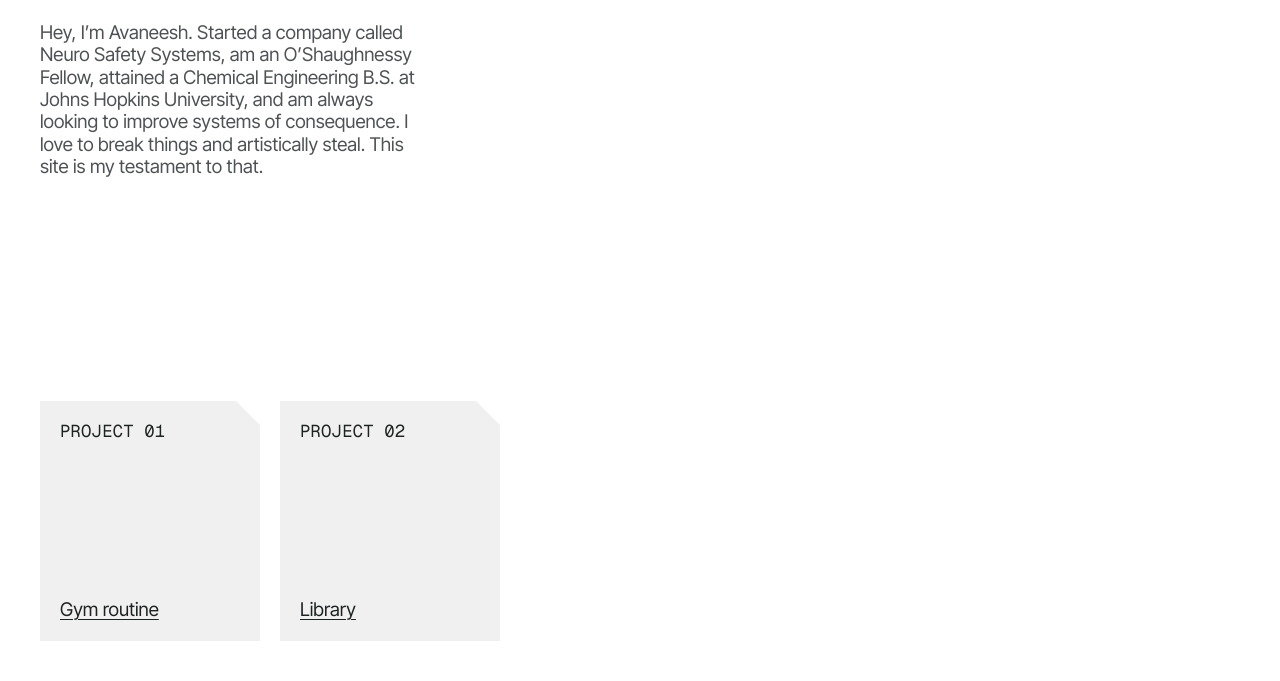
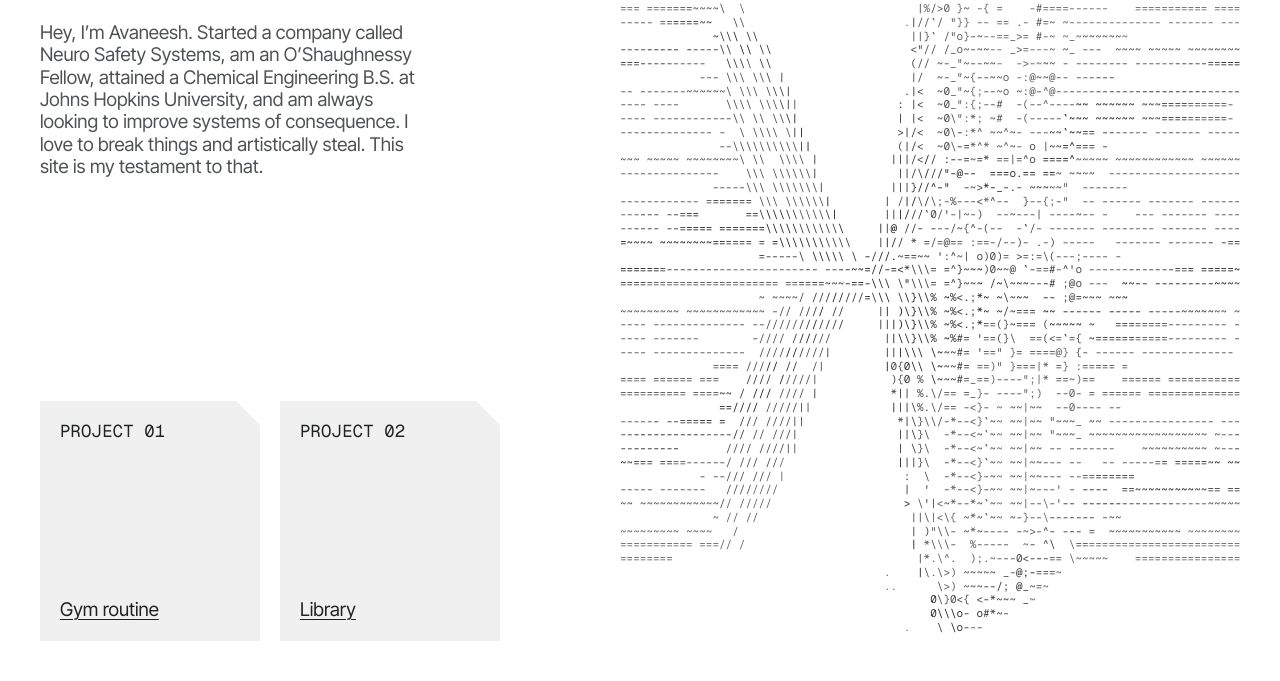
Before and after one commit to neeshthecoder/neeshthecoder.github.io, a plain HTML site: page index.html in a window 1280 px wide. Shown: the part 119-800 px from the top of the page. Drawn offline with nearby package versions, Linux system fonts and the light colour scheme; animation ran at ten frames a second.

Commit message:
Add flowing ASCII animation to the right column on desktop and tablet
Two-column grid from 820px up with flow.js drawing into a canvas on the
right; below 820px the canvas is hidden and the layout is unchanged.

Co-Authored-By: Claude Opus 5.5 <noreply@anthropic.com>

```diff
--- /dev/null
+++ b/flow.js
@@ -0,0 +1,166 @@
+/* flow.js — a field of monospace characters streaming left to right,
+   squeezing through a bottleneck and breaking into turbulence.
+   Usage: <canvas class="flow" aria-hidden="true"></canvas> + <script src="flow.js" defer></script>
+   Colors come from styles.css tokens, so it follows light/dark mode. */
+(function () {
+  // ---------- tunables ----------
+  const FONT_PX = 11;        // character size
+  const LINES = 26;          // number of streams
+  const SPEED = 0.22;        // flow speed
+  const FPS = 30;
+
+  // ---------- math helpers ----------
+  const clamp = (x, a, b) => Math.min(b, Math.max(a, x));
+  const smooth = (a, b, x) => { const t = clamp((x - a) / (b - a), 0, 1); return t * t * (3 - 2 * t); };
+  const fract = (x) => x - Math.floor(x);
+  const hash = (x, y, z) => fract(Math.sin(x * 127.1 + y * 311.7 + z * 74.7) * 43758.5453);
+  function noise(x, y, z) {
+    const xi = Math.floor(x), yi = Math.floor(y), zi = Math.floor(z);
+    const xf = x - xi, yf = y - yi, zf = z - zi;
+    const u = xf * xf * (3 - 2 * xf), v = yf * yf * (3 - 2 * yf), w = zf * zf * (3 - 2 * zf);
+    const l = (a, b, t) => a + (b - a) * t;
+    const h = (i, j, k) => hash(xi + i, yi + j, zi + k);
+    return l(
+      l(l(h(0, 0, 0), h(1, 0, 0), u), l(h(0, 1, 0), h(1, 1, 0), u), v),
+      l(l(h(0, 0, 1), h(1, 0, 1), u), l(h(0, 1, 1), h(1, 1, 1), u), v), w) * 2 - 1;
+  }
+
+  // Envelope: full height on the left, pinched neck, wide messy bloom on the right.
+  const NECK = 0.4;
+  function width(u) {
+    const sigma = u < NECK ? 0.13 : 0.06;
+    const pinch = Math.exp(-Math.pow((u - NECK) / sigma, 2));
+    const bloom = 0.06 * Math.exp(-Math.pow((u - 0.58) / 0.1, 2)); // slight swell after the neck
+    return 0.8 - 0.74 * pinch + bloom;
+  }
+  const dWidth = (u) => (width(u + 0.002) - width(u - 0.002)) / 0.004;
+  const turbulence = (u) => smooth(0.4, 0.48, u) * (1 - smooth(0.58, 0.86, u));
+
+  const CALM = ['-', '-', '=', '~'];
+  const CHAOS = '()/\\|{}<>~^*%#@0o.:;\'`"_'.split('');
+
+  // Returns [char, brightness 0..1] or null for one cell.
+  function cell(u, v, t, rowV, aspect) {
+    const w = width(u);
+    const tb = turbulence(u);
+    let y0 = v / w;
+    y0 += tb * 0.3 * noise(u * 7 - t * 0.9, y0 * 2.5, t * 0.35);
+    if (Math.abs(y0) > 1.02) {
+      // sparse spray around the turbulent region
+      if (tb > 0.2 && hash(Math.floor(u * 400), Math.floor(v * 200), Math.floor(t * 4)) > 0.985 - tb * 0.02)
+        return ['.', 0.25];
+      return null;
+    }
+    const s = (y0 + 1) / 2 * LINES;
+    const line = Math.floor(s);
+    const distV = Math.abs(fract(s) - 0.5) * 2 * w / LINES; // distance to stream centre, in v units
+    if (distV > rowV * 0.55 + tb * rowV * 0.6) return null;
+
+    // dashes travelling along each stream
+    const phase = hash(line, 3, 7);
+    const dash = fract(u * (10 + phase * 6) - t * SPEED * (0.8 + phase * 0.5) + phase);
+    if (dash > 0.82 + (1 - tb) * 0.1) return null;
+
+    // a brighter pulse that rides the flow
+    const pulse = Math.pow(0.5 + 0.5 * Math.sin((u * 6 - t * SPEED * 6) + line * 0.7), 6);
+    const neck = Math.exp(-Math.pow((u - NECK) / 0.08, 2));
+    const edge = 1 - Math.abs(y0) * 0.45;
+    let b = clamp(0.28 + 0.35 * edge + 0.3 * neck + 0.35 * pulse, 0, 1);
+
+    let ch;
+    if (tb > 0.35 && hash(Math.floor(u * 300), line, Math.floor(t * 6 + phase * 9)) < tb * 0.45) {
+      ch = CHAOS[Math.floor(hash(Math.floor(u * 300), line, Math.floor(t * 3)) * CHAOS.length)];
+      b *= 0.85;
+    } else {
+      const slope = (y0 * dWidth(u)) * aspect; // screen dy/dx
+      if (Math.abs(slope) > 2.2) ch = '|';
+      else if (slope > 0.35) ch = '\\';
+      else if (slope < -0.35) ch = '/';
+      else ch = CALM[Math.floor(phase * CALM.length + pulse * 2) % CALM.length];
+    }
+    return [ch, b];
+  }
+
+  // ---------- rendering ----------
+  function mix(a, b, t) {
+    return `rgb(${Math.round(a[0] + (b[0] - a[0]) * t)},${Math.round(a[1] + (b[1] - a[1]) * t)},${Math.round(a[2] + (b[2] - a[2]) * t)})`;
+  }
+  function parseColor(str) {
+    const probe = document.createElement('span');
+    probe.style.color = str; document.body.appendChild(probe);
+    const m = getComputedStyle(probe).color.match(/\d+/g).map(Number);
+    probe.remove(); return m;
+  }
+
+  function start(canvas) {
+    const ctx = canvas.getContext('2d');
+    const reduce = window.matchMedia('(prefers-reduced-motion: reduce)');
+    let W = 0, H = 0, cw = 0, rh = 0, cols = 0, rows = 0, palette = [], raf = 0, last = 0, visible = true;
+    const t0 = performance.now();
+
+    function readTheme() {
+      const css = getComputedStyle(document.documentElement);
+      const lo = parseColor(css.getPropertyValue('--rule').trim() || '#555');
+      const hi = parseColor(css.getPropertyValue('--ink').trim() || '#eee');
+      palette = Array.from({ length: 6 }, (_, i) => mix(lo, hi, i / 5));
+      const mono = css.getPropertyValue('--font-mono').trim() || 'monospace';
+      ctx.font = `${FONT_PX}px ${mono}`;
+    }
+    function resize() {
+      const dpr = Math.min(window.devicePixelRatio || 1, 2);
+      const r = canvas.getBoundingClientRect();
+      W = r.width; H = r.height;
+      canvas.width = Math.round(W * dpr); canvas.height = Math.round(H * dpr);
+      ctx.setTransform(dpr, 0, 0, dpr, 0, 0);
+      readTheme();
+      ctx.textBaseline = 'top';
+      cw = ctx.measureText('M').width || FONT_PX * 0.6;
+      rh = FONT_PX * 1.25;
+      cols = Math.floor(W / cw); rows = Math.floor(H / rh);
+      draw(performance.now());
+    }
+    function draw(now) {
+      const t = (now - t0) / 1000;
+      ctx.clearRect(0, 0, W, H);
+      if (!cols || !rows) return;
+      const rowV = 2 / rows, aspect = (H / 2) / W;
+      const buckets = palette.map(() => []);
+      for (let r = 0; r < rows; r++) {
+        const v = (r + 0.5) / rows * 2 - 1;
+        for (let c = 0; c < cols; c++) {
+          const res = cell((c + 0.5) / cols, v, t, rowV, aspect);
+          if (res) buckets[Math.min(5, Math.floor(res[1] * 6))].push(res[0], c * cw, r * rh);
+        }
+      }
+      buckets.forEach((list, i) => {
+        ctx.fillStyle = palette[i];
+        for (let k = 0; k < list.length; k += 3) ctx.fillText(list[k], list[k + 1], list[k + 2]);
+      });
+    }
+    function loop(now) {
+      raf = requestAnimationFrame(loop);
+      if (now - last < 1000 / FPS) return;
+      last = now; draw(now);
+    }
+    function run() {
+      cancelAnimationFrame(raf);
+      if (!reduce.matches && visible && !document.hidden) raf = requestAnimationFrame(loop);
+      else draw(performance.now());
+    }
+
+    new ResizeObserver(resize).observe(canvas);
+    new IntersectionObserver((e) => { visible = e[0].isIntersecting; run(); }).observe(canvas);
+    document.addEventListener('visibilitychange', run);
+    reduce.addEventListener('change', run);
+    window.matchMedia('(prefers-color-scheme: dark)').addEventListener('change', () => { readTheme(); draw(performance.now()); });
+    if (document.fonts) document.fonts.ready.then(resize);
+    resize(); run();
+  }
+
+  if (typeof window !== 'undefined') {
+    const go = () => document.querySelectorAll('canvas.flow').forEach(start);
+    document.readyState === 'loading' ? document.addEventListener('DOMContentLoaded', go) : go();
+  } else {
+    module.exports = { cell }; // lets node render a text preview
+  }
+})();
--- a/index.html
+++ b/index.html
@@ -8,7 +8,7 @@
   <link rel="preconnect" href="https://fonts.googleapis.com">
   <link rel="preconnect" href="https://fonts.gstatic.com" crossorigin>
   <link rel="stylesheet" href="styles.css?v=4">
-  <link rel="stylesheet" href="page.css?v=4">
+  <link rel="stylesheet" href="page.css?v=5">
   <script src="scramble.js?v=4" defer></script>
 </head>
 <body>
@@ -30,5 +30,8 @@
       </article>
     </section>
   </main>
+
+  <canvas class="flow" aria-hidden="true"></canvas>
+  <script src="flow.js" defer></script>
 </body>
 </html>
--- a/page.css
+++ b/page.css
@@ -101,3 +101,33 @@ body {
   outline-offset: 3px;
   border-radius: var(--radius-sm);
 }
+
+/* Flow animation (flow.js): hidden on narrow screens. */
+.flow {
+  display: none;
+}
+
+/* Desktop and tablet: content on the left, flow animation on the right. */
+@media (min-width: 820px) {
+  /* A definite height lets the canvas's height: 100% resolve against this frame;
+     with only min-height, the canvas's own size feeds back into the rows and the page grows on resize. */
+  body {
+    height: 100vh;
+    height: 100dvh;
+    grid-template-columns: minmax(0, 1fr) minmax(0, 1.15fr);
+    column-gap: var(--space-10);
+  }
+
+  .site-name { grid-column: 1; grid-row: 1; }
+  .intro { grid-column: 1; grid-row: 2; }
+
+  .flow {
+    grid-column: 2;
+    grid-row: 1 / -1;
+    display: block;
+    width: 100%;
+    height: 100%;
+    min-height: 0;
+    contain: size; /* flow.js resizes the canvas bitmap; this keeps that from ever growing the page */
+  }
+}
```
Also changed, not shown: 6 other files.
